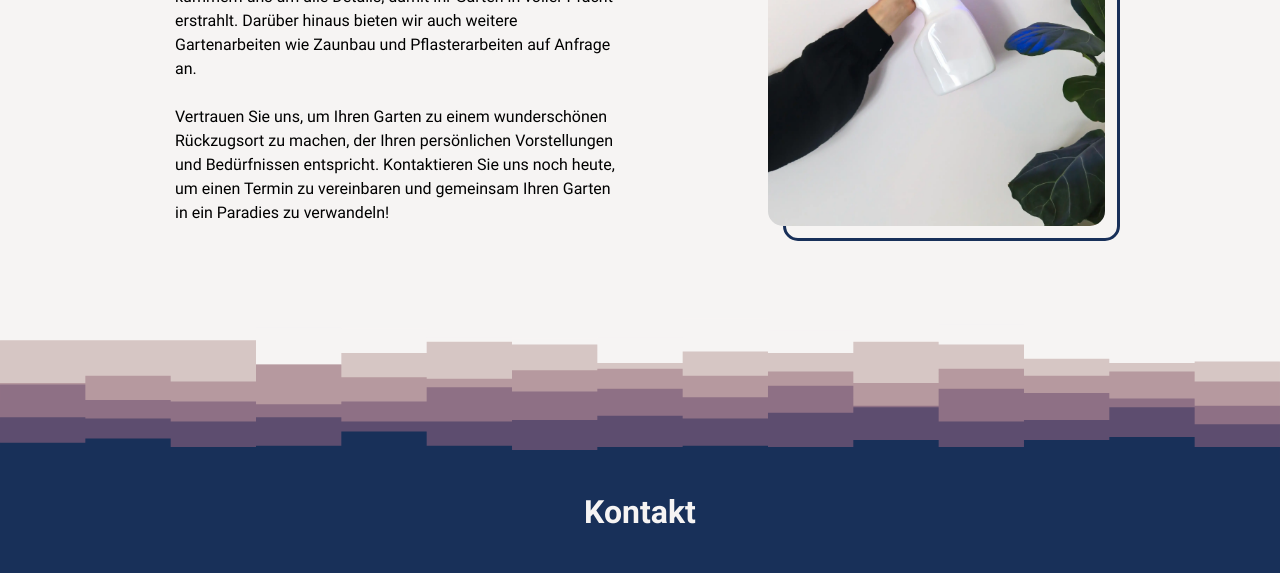
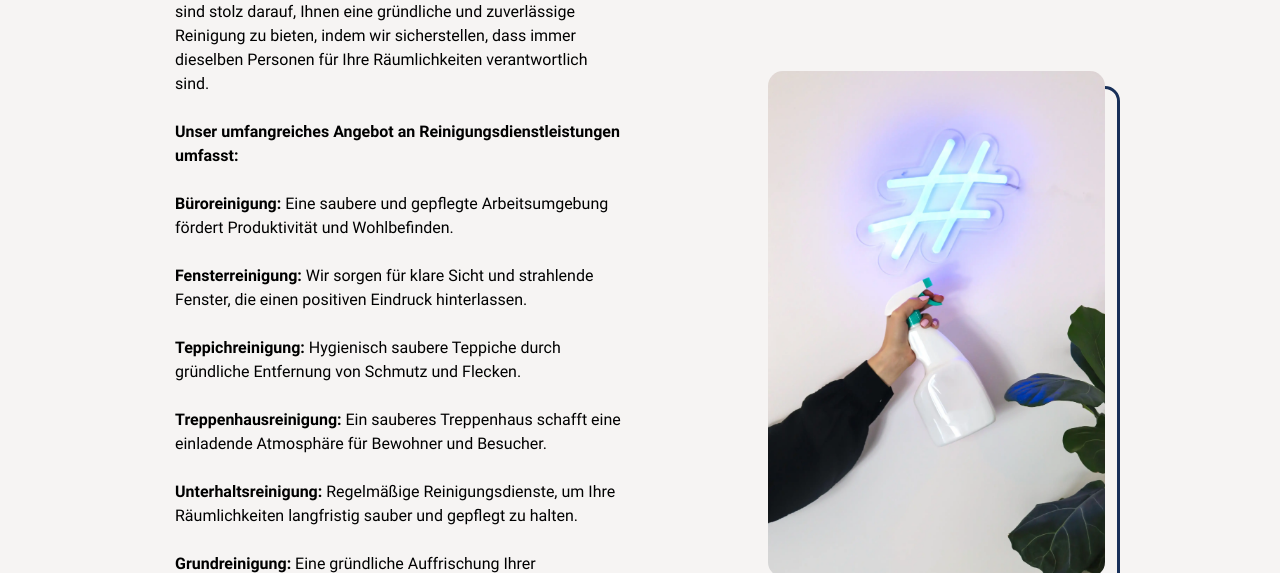
Before and after one commit to lepamoore/hansen1234513, a plain HTML site: page reinigungsservice.html in a window 1280 px wide. Shown: the part 1230-1803 px from the top of the page. Drawn offline with Linux system fonts and the light colour scheme.

Commit message:
change text

```diff
--- a/reinigungsservice.html
+++ b/reinigungsservice.html
@@ -123,22 +123,62 @@
 
                     <div>
                         <p id="section-two-paragraph">
-                            Wir sind eine engagierte Gruppe von Experten, die es sich zum Ziel gesetzt haben, Ihren
-                            Garten
-                            in ein wahres Paradies zu verwandeln. Mit unserer umfassenden Beratung, praktischen
-                            Ratschlägen
-                            und persönlicher Betreuung kümmern wir uns liebevoll um Ihren Garten, als wäre es unser
-                            eigener.
-                            Mit Leidenschaft und Sachverstand bringen wir Ihren Garten in einen Topzustand!<br /><br />
+                            Willkommen bei Hansen-Reinigung - Ihrem professionellen Partner für hochwertige
+                            Gebäudereinigung und makellose Sauberkeit!
+                            <br><br>
+                            Unser engagiertes Team steht Ihnen als zuverlässiger Dienstleister zur Seite, egal ob Sie
+                            ein kleines Unternehmen oder ein größeres Unternehmen, ein Autohaus, eine Praxis, eine
+                            Kanzlei oder ein Steuerbüro sind. Wir legen großen Wert darauf, dass Ihre Räumlichkeiten
+                            immer makellos sauber sind und garantieren höchste Reinigungsqualität.
+                            <br><br>
+                            Unsere Reinigungskräfte sind geschulte Fachkräfte und reinigen Ihr Objekt stets mit Sorgfalt
+                            und Aufmerksamkeit. Wir sind stolz darauf, Ihnen eine gründliche und zuverlässige Reinigung
+                            zu bieten, indem wir sicherstellen, dass immer dieselben Personen für Ihre Räumlichkeiten
+                            verantwortlich sind.
+                            <br><br>
+                            <strong>Unser umfangreiches Angebot an Reinigungsdienstleistungen umfasst:</strong>
+                            <br><br>
+                            <strong>Büroreinigung:</strong>
+                            Eine saubere und gepflegte Arbeitsumgebung fördert Produktivität und
+                            Wohlbefinden.
+                            <br><br>
+                            <strong>Fensterreinigung:</strong>
+                            Wir sorgen für klare Sicht und strahlende Fenster, die einen positiven
+                            Eindruck hinterlassen.
+                            <br><br>
+                            <strong>Teppichreinigung:</strong>
+                            Hygienisch saubere Teppiche durch gründliche Entfernung von Schmutz und
+                            Flecken.
+                            <br><br>
+                            <strong>Treppenhausreinigung:</strong>
+                            Ein sauberes Treppenhaus schafft eine einladende Atmosphäre für
+                            Bewohner und Besucher.
+                            <br><br>
+                            <strong>
+                                Unterhaltsreinigung:</strong> Regelmäßige Reinigungsdienste, um Ihre Räumlichkeiten
+                            langfristig
 
-                            Unser Leistungsspektrum umfasst eine Vielzahl von Gartenarbeiten, darunter das Schneiden von
-                            Hecken, das Mähen des Rasens und die professionelle Neupflanzung. Wir kümmern uns um alle
-                            Details, damit Ihr Garten in voller Pracht erstrahlt. Darüber hinaus bieten wir auch weitere
-                            Gartenarbeiten wie Zaunbau und Pflasterarbeiten auf Anfrage an.<br /><br />
+                            sauber und gepflegt zu halten.
+                            <br><br>
+                            <strong>Grundreinigung:</strong>
+                            Eine gründliche Auffrischung Ihrer Räumlichkeiten für ein strahlendes
+                            Ergebnis.
+                            <br><br>
 
-                            Vertrauen Sie uns, um Ihren Garten zu einem wunderschönen Rückzugsort zu machen, der Ihren
-                            persönlichen Vorstellungen und Bedürfnissen entspricht. Kontaktieren Sie uns noch heute, um
-                            einen Termin zu vereinbaren und gemeinsam Ihren Garten in ein Paradies zu verwandeln!
+
+                            Die Zufriedenheit unserer Kunden steht für uns an erster Stelle. Mit modernsten
+                            Reinigungstechnologien und umweltfreundlichen Reinigungsmitteln setzen wir uns für eine
+                            schonende Reinigung und den Schutz der Umwelt ein.
+                            <br><br>
+
+                            Unser freundliches und kompetentes Team freut sich darauf, Ihre individuellen Anforderungen
+                            zu erfüllen und Ihre Räumlichkeiten zum Strahlen zu bringen. Zögern Sie nicht, uns zu
+                            kontaktieren, um ein unverbindliches Angebot zu erhalten oder einen Termin für eine
+                            persönliche Beratung zu vereinbaren.
+                            <br><br>
+
+                            Vertrauen Sie auf Hansen-Reinigung - Ihre zuverlässige Wahl für professionelle
+                            Gebäudereinigung und erstklassige Hygiene!
 
 
                         </p>
```
Also changed, not shown: 1 other file.
